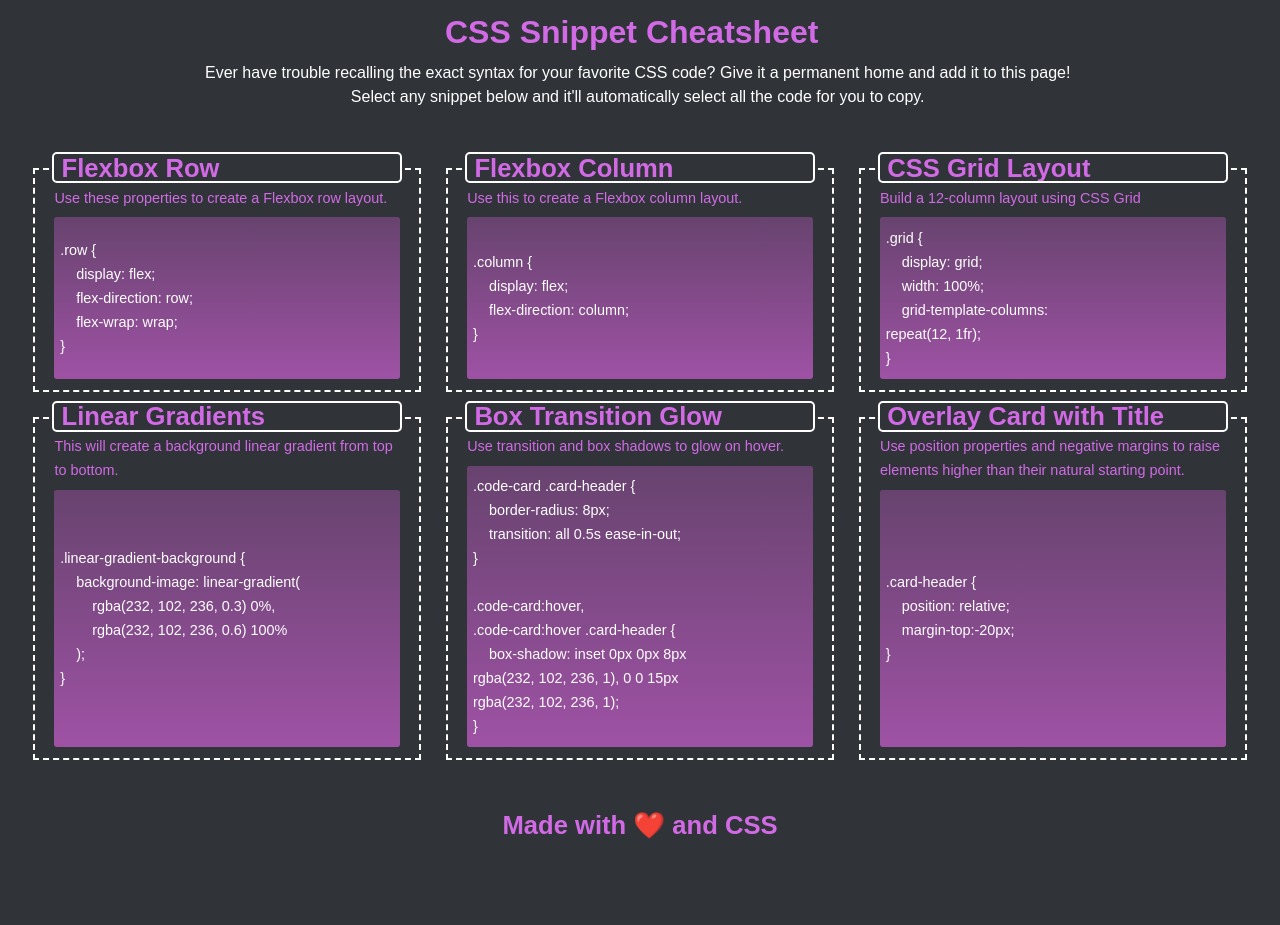
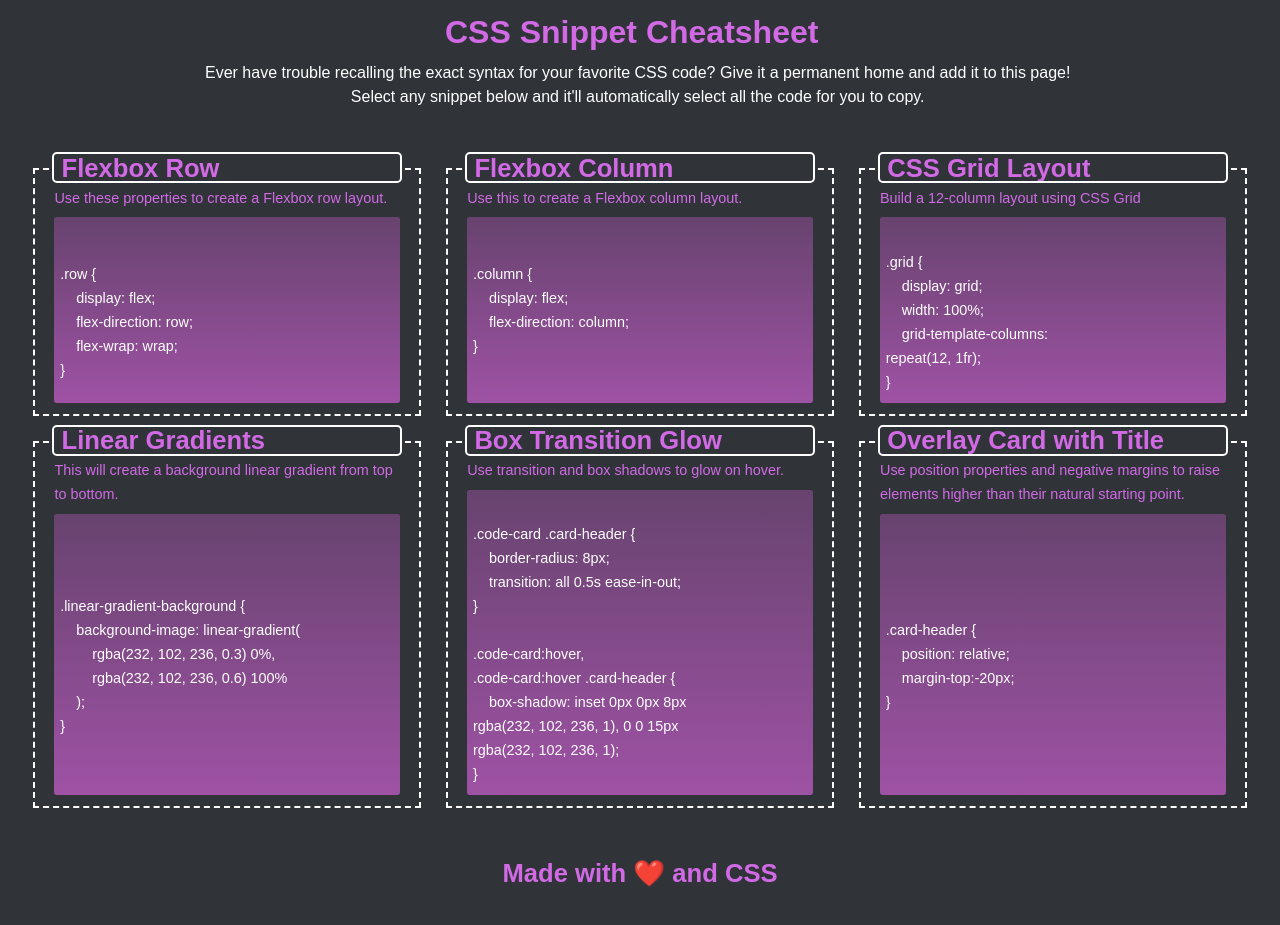
Before and after one commit to PandaKao/CSS-Snippet-Cheatsheet, a plain HTML site: page index.html in a window 1280 px wide. Before the commit the page ends 877 px from the top, so only its background shows below. Drawn offline with Linux system fonts and the light colour scheme.

Commit message:
fixed formatting for pre and added code tags

```diff
--- a/index.html
+++ b/index.html
@@ -32,12 +32,15 @@
                 <article>
                     Use these properties to create a Flexbox row layout.
                 </article>
-                <pre class="linear-gradient-background">
+<pre class="linear-gradient-background">
+<code>
 .row {
     display: flex;
     flex-direction: row;
     flex-wrap: wrap;
-}</pre>
+}
+</code>
+</pre>
             </div>
 
             <div class="flex-item">
@@ -69,13 +72,16 @@
                     Build a 12-column layout using CSS Grid
                 </article>
                 <!-- Using pre for formatting -->
-                <pre class="linear-gradient-background">
+<pre class="linear-gradient-background">
+<code>
 .grid {
     display: grid;
     width: 100%;
     grid-template-columns:
 repeat(12, 1fr);
-}</pre>
+}
+</code>
+</pre>
             </div>
 
             <div class="flex-item">
@@ -89,13 +95,16 @@ repeat(12, 1fr);
                     This will create a background linear gradient from top to bottom.
                 </article>
                 <!-- Using pre for formatting -->
-                <pre class ="linear-gradient-background">
+<pre class ="linear-gradient-background">
+<code>
 .linear-gradient-background {
     background-image: linear-gradient(
         rgba(232, 102, 236, 0.3) 0%,
         rgba(232, 102, 236, 0.6) 100%
     );
-}</pre>
+}
+</code>
+</pre>
             </div>
 
             <div class="flex-item">
@@ -109,7 +118,8 @@ repeat(12, 1fr);
                     Use transition and box shadows to glow on hover.
                 </article>
                 <!-- Using pre for formatting -->
-                <pre class ="linear-gradient-background">
+<pre class ="linear-gradient-background">
+<code>
 .code-card .card-header {
     border-radius: 8px;
     transition: all 0.5s ease-in-out;
@@ -120,7 +130,9 @@ repeat(12, 1fr);
     box-shadow: inset 0px 0px 8px
 rgba(232, 102, 236, 1), 0 0 15px
 rgba(232, 102, 236, 1);
-}</pre>
+}
+</code>
+</pre>
             </div>
 
             <div class="flex-item">
@@ -135,11 +147,14 @@ rgba(232, 102, 236, 1);
                     raise elements higher than their natural starting point.
                 </article>
                 <!-- Using pre for formatting -->
-                <pre class ="linear-gradient-background">
+<pre class ="linear-gradient-background">
+<code>
 .card-header {
     position: relative;
     margin-top:-20px;
-}</pre>
+}
+</code>
+</pre>
             </div>
         </div>
     </main>
```
